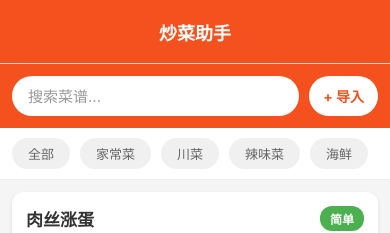
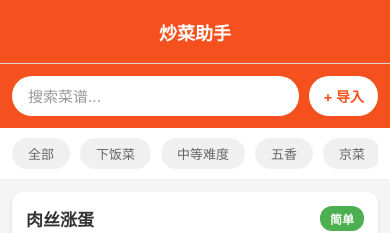
Before and after one commit to redtax/App_CookHelper, a React Native app: screen /Home in a window 390 px wide. Shown: the top 233 px of the page. Built offline with nearby package versions, Linux system fonts and the light colour scheme.

Commit message:
refactor: 首页分类筛选切换为标签筛选模式
- 移除硬编码的 15 项分类列表（家常菜、川菜……）
- 筛选栏改为动态展示所有菜谱的标签集合，按字母排序
- 筛选逻辑从 recipe.categories → recipe.tags
- 标签筛选栏功能完整保留，UI 不变

```diff
--- a/src/screens/HomeScreen.tsx
+++ b/src/screens/HomeScreen.tsx
@@ -23,8 +23,6 @@ import { Recipe } from '../types';
 import parseRecipeText from '../parseRecipe';
 
 type HomeScreenNavigationProp = NativeStackNavigationProp<RootStackParamList, 'Home'>;
-
-const categories = ['全部', '家常菜', '川菜', '辣味菜', '海鲜', '汤羹', '面食', '清真菜', '凉菜', '粤菜', '硬菜', '湘菜', '烧烤', '京菜', '鲁菜', '苏菜', '浙菜', '徽菜'];
 
 const FORMAT_TEMPLATE = '番茄炒蛋\n\n📝 简介\n家常菜经典款，酸甜可口\n\n🗺️ 总体流程\n备料→炒蛋→炒番茄→混合调味\n\n⏱️ 基本信息\n准备时间\t10分钟\n烹饪时间\t5分钟\n份量\t2人份\n难度\t简单\n分类\t家常菜\n烹饪技法\t炒\n菜肴味型\t酸甜\n\n主料\n鸡蛋\t3个\n番茄\t2个\n\n辅料\n葱花\t适量\n\n调料\n盐\t适量\n糖\t1勺\n\n📋 备料步骤\n番茄洗净，在顶部划十字刀\n将番茄放入开水中烫30秒 💡 小贴士：更容易去皮\n\n🍳 炒菜步骤\n热锅凉油，倒入蛋液 耗时：1分钟 💡 小贴士：油温七成热\n\n🏷️ 标签\n家常菜、快手菜、下饭菜';
 
@@ -57,10 +55,16 @@ const HomeScreen: React.FC = () => {
     return recipes.filter(recipe => {
       const matchesSearch = recipe.name.toLowerCase().includes(searchQuery.toLowerCase()) ||
         recipe.tags.some(tag => tag.toLowerCase().includes(searchQuery.toLowerCase()));
-      const matchesCategory = !selectedCategory || selectedCategory === '全部' || (recipe.categories || []).includes(selectedCategory);
+      const matchesCategory = !selectedCategory || selectedCategory === '全部' || recipe.tags.includes(selectedCategory);
       return matchesSearch && matchesCategory;
     });
   }, [recipes, searchQuery, selectedCategory]);
+
+  const allTags = useMemo(() => {
+    const tags = new Set<string>();
+    recipes.forEach(r => r.tags.forEach(t => tags.add(t)));
+    return ['全部', ...Array.from(tags).sort()];
+  }, [recipes]);
 
   const handleImport = async () => {
     if (!recipeText.trim()) {
@@ -138,12 +142,12 @@ const HomeScreen: React.FC = () => {
         </TouchableOpacity>
       </View>
 
-      {/* 分类栏 */}
+      {/* 标签筛选栏 */}
       <View style={styles.categoryContainer}>
         <FlatList
           horizontal
           showsHorizontalScrollIndicator={false}
-          data={categories}
+          data={allTags}
           keyExtractor={(item) => item}
           renderItem={({ item }) => (
             <TouchableOpacity
```
